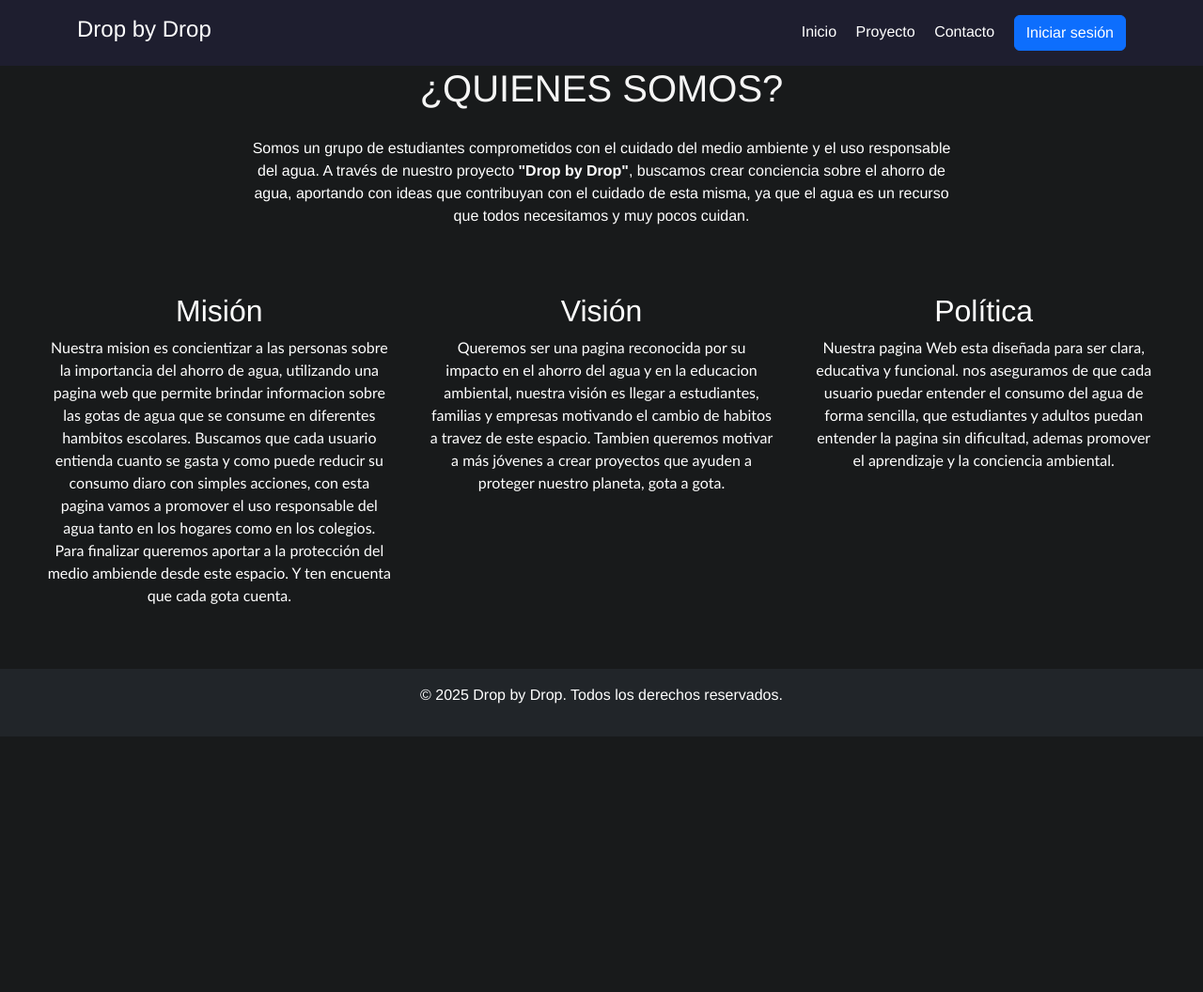
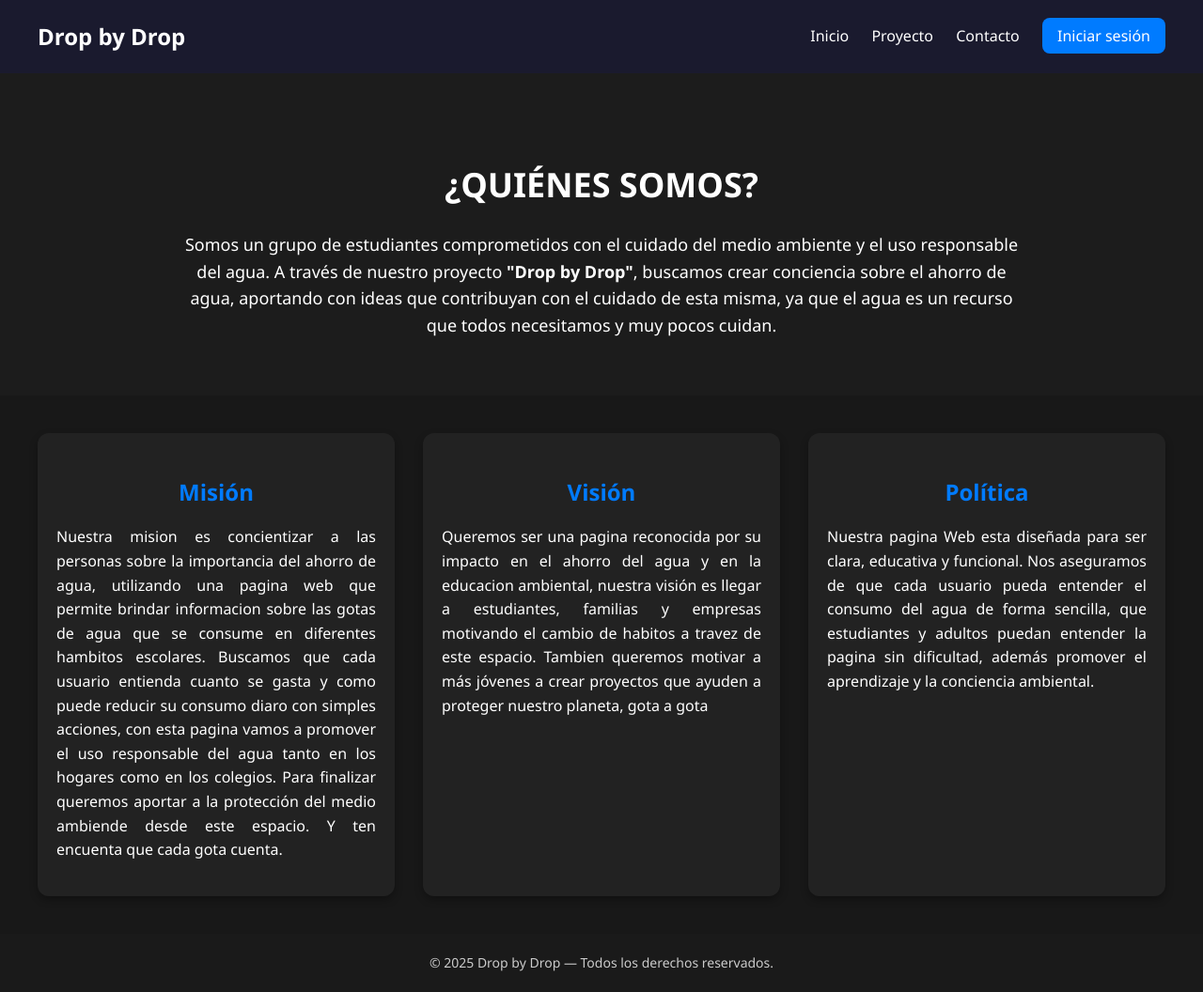
Before and after one commit to Castrillon-Kevin/Contador_Gotas_Agua, a PHP site: page /pages/proyecto.html in a window 1280 px wide. Shown: the whole page at 94% size. Before the commit the page ends 784 px from the top, so only its background shows below. Run offline with PHP 8.4, Linux system fonts and the light colour scheme.

Commit message:
proyecto-admin

```diff
--- a/Styles/proyecto.css
+++ b/Styles/proyecto.css
@@ -1,60 +1,97 @@
-.h4 {
-    font-family:'Franklin Gothic Medium', 'Arial Narrow', Arial, sans-serif;
-    text-decoration: none;
+body {
+  margin: 0;
+  font-family: 'Segoe UI', sans-serif;
+  background-color: #121212;
+  color: white;
+  line-height: 1.6;
 }
-.text-white{
-    font-family: 'Franklin Gothic Medium', 'Arial Narrow', Arial, sans-serif;
-    text-decoration: none;
-}
-.mi-encabezado {
-  background-color: #1e1e2f;
-}
-.titulo {
-  color: #f5f5f5;
-  text-align: center;
-  font-family: 'Franklin Gothic Medium', 'Arial Narrow', Arial, sans-serif;
-}
-body{
-    background-color:#181a1b;
 
-}
-.quienes-somos{
-  font-family: 'Franklin Gothic Medium', 'Arial Narrow', Arial, sans-serif;
-  max-width: 800px;
-  margin: 0 auto;
-  padding: 20px;
-  color: #ffffff;
-  text-align: center;
-
-}
-.titulos-info{
-  display: flex;
-  font-family: 'Franklin Gothic Medium', 'Arial Narrow', Arial, sans-serif;
-  color:#ffffff;
-  text-align: center;
-  justify-content:space-between ;
-padding: 40px;
-}
-.contenedor-secciones {
+header {
+  background-color: #1a1a2e;
+  padding: 20px 40px;
   display: flex;
   justify-content: space-between;
-  gap: 20px;
-  padding: 40px;
-  color: white;
-  text-align: center;
-  font-family:'Gill Sans', 'Gill Sans MT', Calibri, 'Trebuchet MS', sans-serif;
+  align-items: center;
 }
 
-.seccion {
-  flex: 1;
-  padding: 10px;
+header h1 {
+  margin: 0;
+  font-size: 24px;
+  color: #ffffff;
 }
-.mision-titulo{
-  font-family: 'Franklin Gothic Medium', 'Arial Narrow', Arial, sans-serif;
+
+nav a {
+  margin-left: 20px;
+  text-decoration: none;
+  color: #ffffff;
+  transition: color 0.3s;
 }
-.vision-titulo{
-  font-family: 'Franklin Gothic Medium', 'Arial Narrow', Arial, sans-serif;
+
+nav a:hover {
+  color: #007bff;
 }
-.politica-titulo{
-  font-family: 'Franklin Gothic Medium', 'Arial Narrow', Arial, sans-serif;
+
+.btn {
+  background-color: #007bff;
+  color: white;
+  padding: 8px 16px;
+  border-radius: 8px;
+  text-decoration: none;
+  margin-left: 20px;
 }
+
+.hero {
+  text-align: center;
+  padding: 60px 30px;
+  background-color: #1c1c1c;
+}
+
+.hero h2 {
+  font-size: 36px;
+  margin-bottom: 20px;
+}
+
+.hero p {
+  font-size: 18px;
+  max-width: 900px;
+  margin: 0 auto;
+}
+
+.grid {
+  display: grid;
+  grid-template-columns: repeat(auto-fit, minmax(280px, 1fr));
+  gap: 30px;
+  padding: 40px;
+  background-color: #181818;
+  text-align: justify;
+}
+
+.card {
+  background-color: #222;
+  padding: 20px;
+  border-radius: 12px;
+  box-shadow: 0 4px 8px rgba(0,0,0,0.3);
+  transition: transform 0.3s;
+  text-align: justify;
+}
+.titulo{
+  text-align: center;
+}
+
+.card:hover {
+  transform: translateY(-5px);
+}
+
+.card h3 {
+  color: #007bff;
+  font-size: 24px;
+  margin-bottom: 15px;
+}
+
+footer {
+  text-align: center;
+  padding: 20px;
+  background-color: #1a1a1a;
+  font-size: 14px;
+  color: #ccc;
+}
--- a/javascript/administracion.js
+++ b/javascript/administracion.js
@@ -1,5 +1,5 @@
 document.addEventListener("DOMContentLoaded", () => {
-    const rol = localStorage.getItem("rol");
+    const rol = sessionStorage.getItem("rol");
     if (rol !== "admin") {
         alert("Acceso denegado. No tienes permisos de administrador.");
         window.location.href = "../index.html";
--- a/javascript/inciar-sesion.js
+++ b/javascript/inciar-sesion.js
@@ -19,7 +19,7 @@ function iniciarSesion() {
 
   if (usuario === dataDB.usuario && clave === dataDB.clave) {
     if (dataDB.rol === "admin") {
-      localStorage.setItem("rol", "admin");
+      sessionStorage.setItem("rol", "admin");
       window.location.href = "administracion.html";
     } else {
       alert("No tienes permisos para acceder a esta sección.");
--- a/pages/Iniciar-sesion.html
+++ b/pages/Iniciar-sesion.html
@@ -6,7 +6,7 @@
   <title>Iniciar Sesión</title>
   <link href="https://cdn.jsdelivr.net/npm/bootstrap@5.3.3/dist/css/bootstrap.min.css" rel="stylesheet">
   <link rel="stylesheet" href="/Styles/inicias-sesion.css" />
- <script src="/javascript/inciar-sesion.js"></script>
+
 </head>
 <header class="mi-encabezado text-white p-3">
 
@@ -39,5 +39,6 @@
       </form>
     </div>
   </div>
+  <script src="/javascript/inciar-sesion.js"></script>
 </body>
 </html>
--- a/pages/proyecto.html
+++ b/pages/proyecto.html
@@ -1,80 +1,64 @@
 <!DOCTYPE html>
 <html lang="es">
 <head>
-  <meta charset="UTF-8" />
-  <meta name="viewport" content="width=device-width, initial-scale=1.0" />
-  <title>Contador de Gotas de Agua</title>
-
-  <!-- Bootstrap CSS (CDN) -->
-  <link
-    href="https://cdn.jsdelivr.net/npm/bootstrap@5.3.3/dist/css/bootstrap.min.css"
-    rel="stylesheet"
-  />
-
-  <!-- Tu archivo CSS personalizado (opcional) -->
-  <link rel="stylesheet" href="/Styles/proyecto.css" />
+  <meta charset="UTF-8">
+  <title>Drop by Drop</title>
+  <link rel="stylesheet" href="/Styles/proyecto.css">
 </head>
 <body>
- <!-- Encabezado / Navegación -->
-  <header class="mi-encabezado text-white p-3">
 
-    <div class="container d-flex justify-content-between align-items-center">
-      <a href="/index.html" Class ="h4">Drop by Drop</a>
-      <nav class="boton-derecha">
-        <a href="/index.html" class="text-white me-3">Inicio</a>
-        <a href="/pages/proyecto.html" class="text-white me-3">Proyecto</a>
-        <a href="/pages/Contactos.html" class="text-white me-3">Contacto</a>
-        <a href="/pages/Iniciar-sesion.html" class="btn btn-primary ">Iniciar sesión</a>
+  <header>
+    <h1>Drop by Drop</h1>
+    <nav>
+      <a href="/index.html">Inicio</a>
+      <a href="/pages/proyecto.html">Proyecto</a>
+      <a href="/pages/Contactos.html">Contacto</a>
+      <a href="/pages/Iniciar-sesion.html" class="btn">Iniciar sesión</a>
     </nav>
-    </div>
   </header>
-  <h1 class= "titulo">¿QUIENES SOMOS? </h1>
 
-  <p class ="quienes-somos">
-    Somos un grupo de estudiantes comprometidos con el cuidado del medio ambiente y el uso
-    responsable del agua. A través de nuestro proyecto <strong>"Drop by Drop"</strong>,
-    buscamos crear conciencia sobre el ahorro de agua, aportando con ideas que contribuyan con el
-    cuidado de esta misma, ya que el agua es un recurso que todos necesitamos y muy pocos cuidan.
+  <section class="hero" id="inicio">
+    <h2>¿QUIÉNES SOMOS?</h2>
+    <p>
+      Somos un grupo de estudiantes comprometidos con el cuidado del medio ambiente y el uso responsable del agua.
+      A través de nuestro proyecto <strong>"Drop by Drop"</strong>, buscamos crear conciencia sobre el ahorro de agua,
+      aportando con ideas que contribuyan con el cuidado de esta misma, ya que el agua es un recurso que todos necesitamos y muy pocos cuidan.
     </p>
+  </section>
 
-  <div class="contenedor-secciones">
-  <div class="seccion">
-    <h2 class="mision-titulo">Misión</h2>
-    <p>Nuestra mision es concientizar a las personas sobre la importancia del ahorro de agua,
+  <section class="grid" id="proyecto">
+    <div class="card">
+      <h3 class ="titulo">Misión</h3>
+      <p>
+        Nuestra mision es concientizar a las personas sobre la importancia del ahorro de agua,
         utilizando una pagina web que permite brindar informacion sobre las gotas de agua que se consume en diferentes
         hambitos escolares. Buscamos que cada usuario entienda cuanto se gasta y como puede reducir su consumo diaro con
-      simples acciones, con esta pagina vamos a promover el uso responsable del agua tanto en los hogares como en los colegios. Para
-      finalizar queremos aportar a la protección del medio ambiende desde este espacio. Y ten encuenta que cada gota cuenta.</p>
+        simples acciones, con esta pagina vamos a promover el uso responsable del agua tanto en los hogares como en los colegios.
+        Para finalizar queremos aportar a la protección del medio ambiende desde este espacio. Y ten encuenta que cada gota cuenta.
+      </p>
     </div>
-  <div class="seccion">
-    <h2 class="vision-titulo">Visión</h2>
-    <p>Queremos ser una pagina reconocida por su impacto en el ahorro del agua y en la educacion ambiental, nuestra visión
+    <div class="card">
+      <h3 class = "titulo">Visión</h3>
+      <p>
+        Queremos ser una pagina reconocida por su impacto en el ahorro del agua y en la educacion ambiental, nuestra visión
         es llegar a estudiantes, familias y empresas motivando el cambio de habitos a travez de este espacio. Tambien queremos motivar
-      a más jóvenes a crear proyectos que ayuden a proteger nuestro planeta, gota a gota.</p>
+        a más jóvenes a crear proyectos que ayuden a proteger nuestro planeta, gota a gota
+      </p>
     </div>
-  <div class="seccion">
-    <h2 class="politica-titulo">Política</h2>
-    <p>Nuestra pagina Web esta diseñada para ser clara, educativa y funcional. nos
-      aseguramos de que cada usuario puedar entender el consumo del agua de forma sencilla, que estudiantes
-      y adultos puedan entender la pagina sin dificultad, ademas promover el aprendizaje y la conciencia
-      ambiental.</p>
+    <div class="card">
+      <h3 class ="titulo">Política</h3>
+      <p>
+        Nuestra pagina Web esta diseñada para ser clara, educativa y funcional. Nos
+        aseguramos de que cada usuario pueda entender el consumo del agua de forma sencilla, que estudiantes
+        y adultos puedan entender la pagina sin dificultad, además promover el aprendizaje y la conciencia
+        ambiental.
+      </p>
     </div>
-</div>
+  </section>
 
-
-
-  <!-- Pie de página -->
-  <footer class="bg-dark text-white text-center p-3">
-    <p>&copy; 2025 Drop by Drop. Todos los derechos reservados.</p>
+  <footer>
+    © 2025 Drop by Drop — Todos los derechos reservados.
   </footer>
-
-  <!-- Bootstrap JS y dependencias (CDN) -->
-  <script
-    src="https://cdn.jsdelivr.net/npm/bootstrap@5.3.3/dist/js/bootstrap.bundle.min.js">
-  </script>
-
-  <!-- Tu archivo JavaScript personalizado -->
-  <script src="main.js"></script>
 
 </body>
 </html>
```
Also changed, not shown: Styles/administracion.css (+70 -64 lines), pages/administracion.html (+19 -22 lines). Lines whose indentation alone changed are shown as unchanged.
